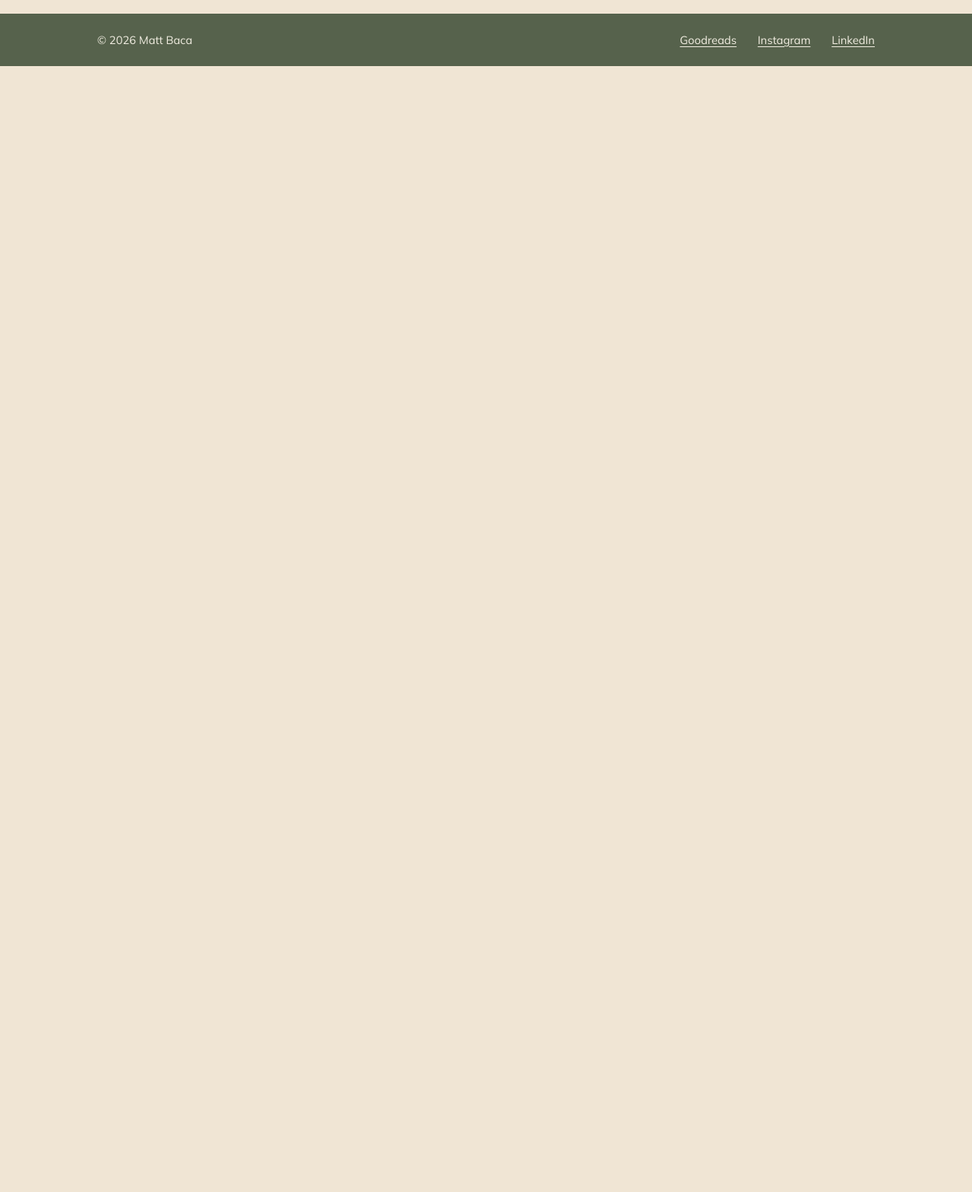
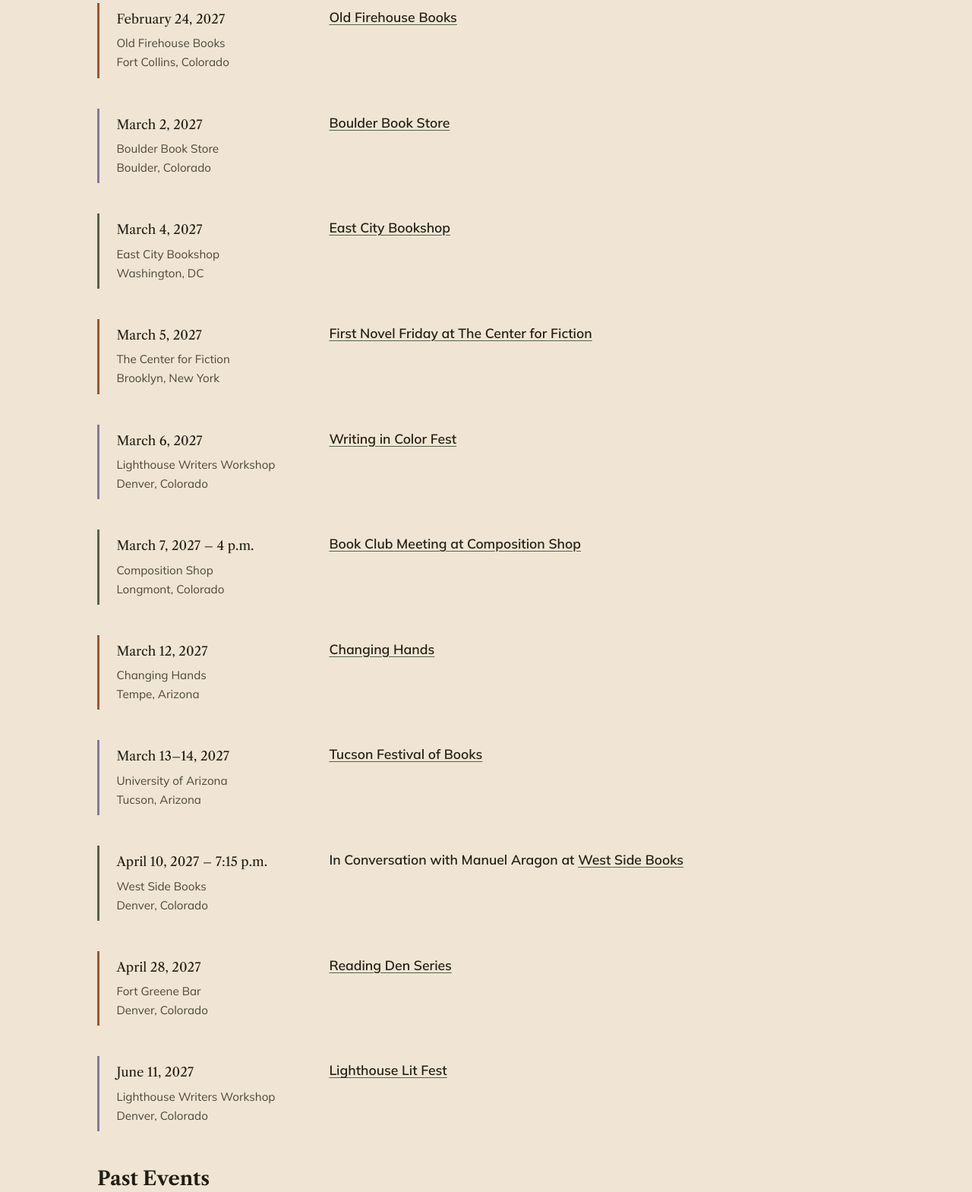
Before and after one commit to bacamat/matt-baca-author, a plain HTML site: page events.html in a window 1280 px wide. Shown: the part 968-2537 px from the top of the page at 76% size. Before the commit the page ends 1055 px from the top, so only its background shows below. Drawn offline with nearby package versions, Linux system fonts and the light colour scheme.

Commit message:
Major events update 11/11/2026

```diff
--- a/events.html
+++ b/events.html
@@ -53,11 +53,31 @@
 
     <article class="event">
       <div>
-        <p class="event-date">October 6, 2026</p>
-        <p class="event-place">Renaissance Denver Hotel &amp; Conference Center<br>Denver, Colorado</p>
+        <p class="event-date">January 26, 2027 &ndash; 6 p.m.</p>
+        <p class="event-place">Tattered Cover<br>Denver, Colorado</p>
       </div>
       <div class="event-info">
-        <h2><a href="https://www.mountainsplains.org/" target="_blank" rel="noopener">Mountains and Plains Independent Bookseller Association FallCon 2026</a></h2>
+        <h2><a href="https://www.tatteredcover.com/" target="_blank" rel="noopener">Book Launch at Tattered Cover</a></h2>
+      </div>
+    </article>
+
+    <article class="event">
+      <div>
+        <p class="event-date">January 30, 2027 &ndash; 3 p.m.</p>
+        <p class="event-place">Composition Shop<br>Longmont, Colorado</p>
+      </div>
+      <div class="event-info">
+        <h2><a href="http://compositionshop.com" target="_blank" rel="noopener">Composition Shop</a></h2>
+      </div>
+    </article>
+
+    <article class="event">
+      <div>
+        <p class="event-date">February 2, 2027</p>
+        <p class="event-place">Bookworks<br>Albuquerque, New Mexico</p>
+      </div>
+      <div class="event-info">
+        <h2><a href="https://bkwrks.com/" target="_blank" rel="noopener">Bookworks</a></h2>
       </div>
     </article>
 
@@ -71,6 +91,75 @@
       </div>
     </article>
 
+    <article class="event">
+      <div>
+        <p class="event-date">February 24, 2027</p>
+        <p class="event-place">Old Firehouse Books<br>Fort Collins, Colorado</p>
+      </div>
+      <div class="event-info">
+        <h2><a href="https://www.oldfirehousebooks.com/" target="_blank" rel="noopener">Old Firehouse Books</a></h2>
+      </div>
+    </article>
+
+    <article class="event">
+      <div>
+        <p class="event-date">March 2, 2027</p>
+        <p class="event-place">Boulder Book Store<br>Boulder, Colorado</p>
+      </div>
+      <div class="event-info">
+        <h2><a href="https://www.boulderbookstore.net/" target="_blank" rel="noopener">Boulder Book Store</a></h2>
+      </div>
+    </article>
+
+    <article class="event">
+      <div>
+        <p class="event-date">March 4, 2027</p>
+        <p class="event-place">East City Bookshop<br>Washington, DC</p>
+      </div>
+      <div class="event-info">
+        <h2><a href="https://www.eastcitybookshop.com/" target="_blank" rel="noopener">East City Bookshop</a></h2>
+      </div>
+    </article>
+
+    <article class="event">
+      <div>
+        <p class="event-date">March 5, 2027</p>
+        <p class="event-place">The Center for Fiction<br>Brooklyn, New York</p>
+      </div>
+      <div class="event-info">
+        <h2><a href="https://centerforfiction.org/" target="_blank" rel="noopener">First Novel Friday at The Center for Fiction</a></h2>
+      </div>
+    </article>
+
+    <article class="event">
+      <div>
+        <p class="event-date">March 6, 2027</p>
+        <p class="event-place">Lighthouse Writers Workshop<br>Denver, Colorado</p>
+      </div>
+      <div class="event-info">
+        <h2><a href="https://lighthousewriters.org/writing-color-fest" target="_blank" rel="noopener">Writing in Color Fest</a></h2>
+      </div>
+    </article>
+
+    <article class="event">
+      <div>
+        <p class="event-date">March 7, 2027 &ndash; 4 p.m.</p>
+        <p class="event-place">Composition Shop<br>Longmont, Colorado</p>
+      </div>
+      <div class="event-info">
+        <h2><a href="http://compositionshop.com" target="_blank" rel="noopener">Book Club Meeting at Composition Shop</a></h2>
+      </div>
+    </article>
+
+    <article class="event">
+      <div>
+        <p class="event-date">March 12, 2027</p>
+        <p class="event-place">Changing Hands<br>Tempe, Arizona</p>
+      </div>
+      <div class="event-info">
+        <h2><a href="https://www.changinghands.com/" target="_blank" rel="noopener">Changing Hands</a></h2>
+      </div>
+    </article>
 
     <article class="event">
       <div>
@@ -79,6 +168,60 @@
       </div>
       <div class="event-info">
         <h2><a href="https://tucsonfestivalofbooks.org/" target="_blank" rel="noopener">Tucson Festival of Books</a></h2>
+      </div>
+    </article>
+
+    <article class="event">
+      <div>
+        <p class="event-date">April 10, 2027 &ndash; 7:15 p.m.</p>
+        <p class="event-place">West Side Books<br>Denver, Colorado</p>
+      </div>
+      <div class="event-info">
+        <h2>In Conversation with Manuel Aragon at <a href="https://westsidebooks.com/" target="_blank" rel="noopener">West Side Books</a></h2>
+      </div>
+    </article>
+
+    <article class="event">
+      <div>
+        <p class="event-date">April 28, 2027</p>
+        <p class="event-place">Fort Greene Bar<br>Denver, Colorado</p>
+      </div>
+      <div class="event-info">
+        <h2><a href="https://readingden.co/" target="_blank" rel="noopener">Reading Den Series</a></h2>
+      </div>
+    </article>
+
+    <article class="event">
+      <div>
+        <p class="event-date">June 11, 2027</p>
+        <p class="event-place">Lighthouse Writers Workshop<br>Denver, Colorado</p>
+      </div>
+      <div class="event-info">
+        <h2><a href="https://lighthousewriters.org/" target="_blank" rel="noopener">Lighthouse Lit Fest</a></h2>
+      </div>
+    </article>
+
+    <!-- NOT CONFIRMED YET. Uncomment when locked in.
+    <article class="event">
+      <div>
+        <p class="event-date">May 7, 2027</p>
+        <p class="event-place">Roadrunner Bookshop<br>Colorado Springs, Colorado</p>
+      </div>
+      <div class="event-info">
+        <h2>Roadrunner Bookshop</h2>
+      </div>
+    </article>
+    -->
+
+    <h2 style="margin-top: 3rem;">Past Events</h2>
+
+    <article class="event">
+      <div>
+        <p class="event-date">October 6, 2026</p>
+        <p class="event-place">Renaissance Denver Hotel &amp; Conference Center<br>Denver, Colorado</p>
+      </div>
+      <div class="event-info">
+        <h2><a href="https://www.mountainsplains.org/" target="_blank" rel="noopener">Mountains and Plains Independent Booksellers Association FallCon 2026</a></h2>
       </div>
     </article>
 
```
